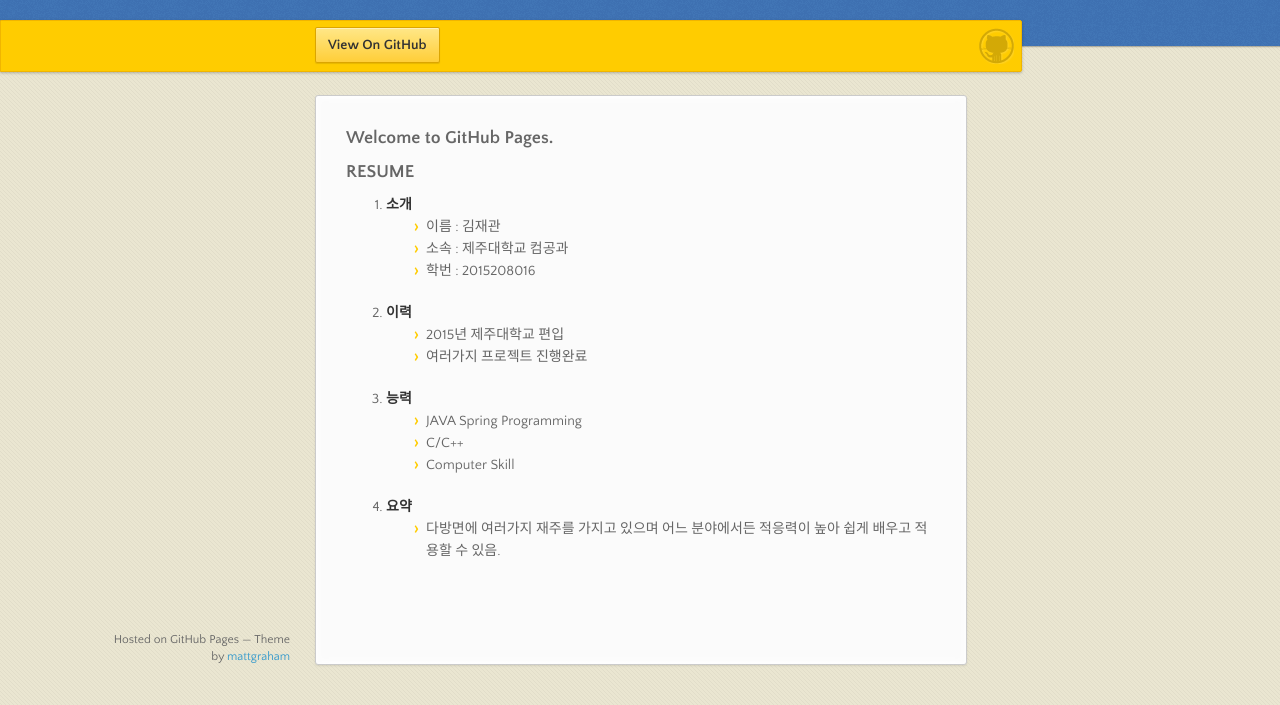
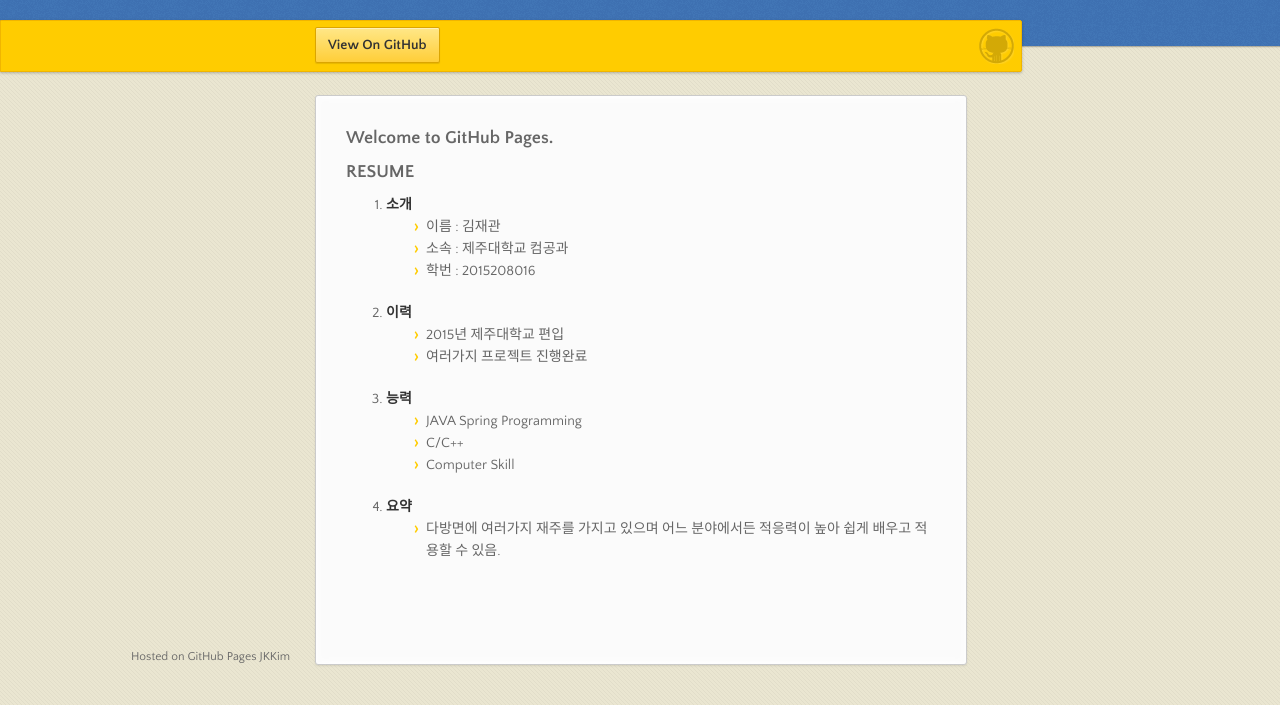
Before and after one commit to JaeKwanKim/JaeKwanKim.github.io, a plain HTML site: page index.html in a window 1280 px wide. Shown: the part 95-800 px from the top of the page. Drawn offline with nearby package versions, Linux system fonts and the light colour scheme.

Commit message:
page changed

```diff
--- a/index.html
+++ b/index.html
@@ -49,7 +49,7 @@
 
       </section>
       <footer>
-        <p><small>Hosted on GitHub Pages &mdash; Theme by <a href="https://twitter.com/michigangraham">mattgraham</a></small></p>
+        <p><small>Hosted on GitHub Pages JKKim</small></p>
       </footer>
     </div>
     <!--[if !IE]><script>fixScale(document);</script><![endif]-->
```
